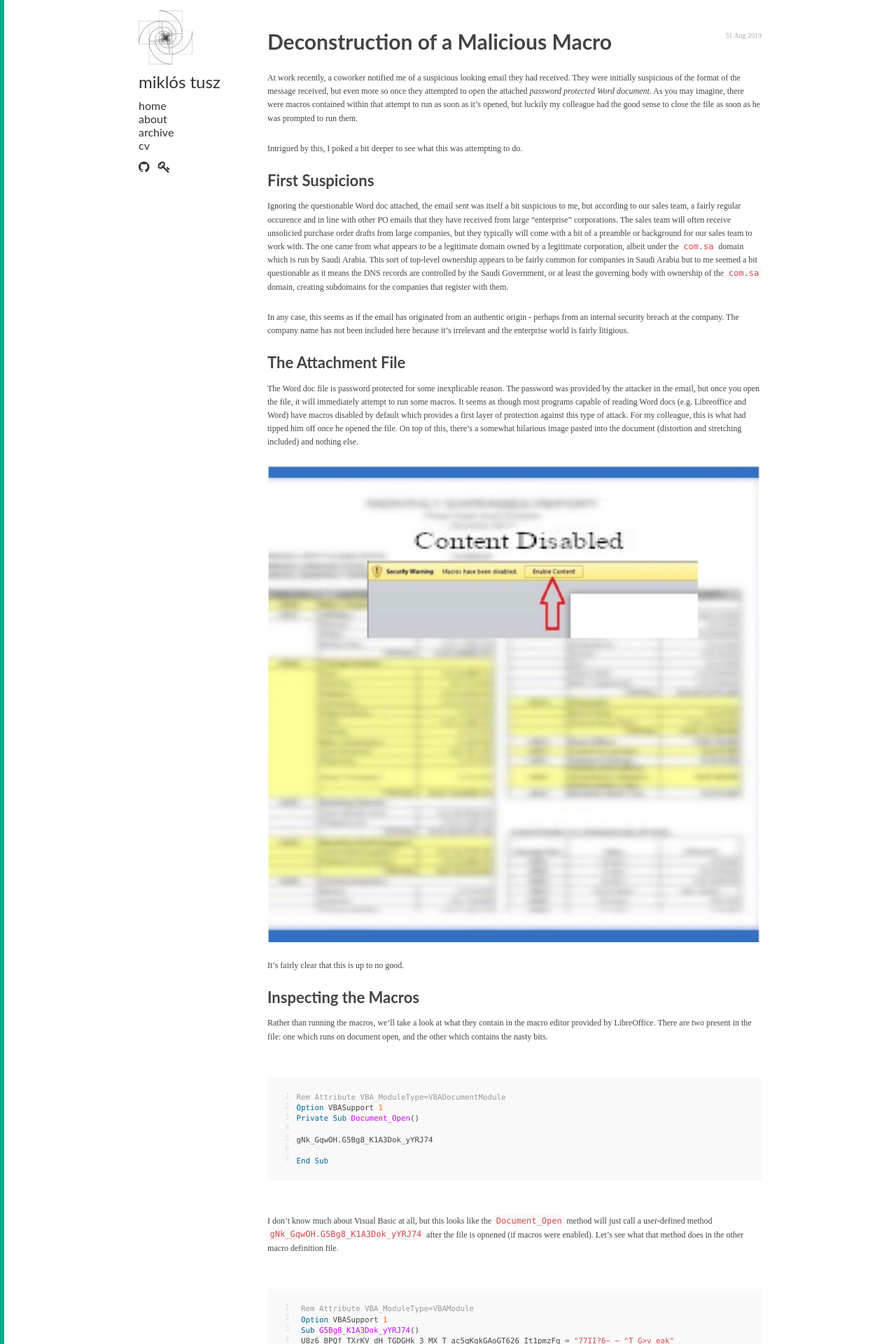
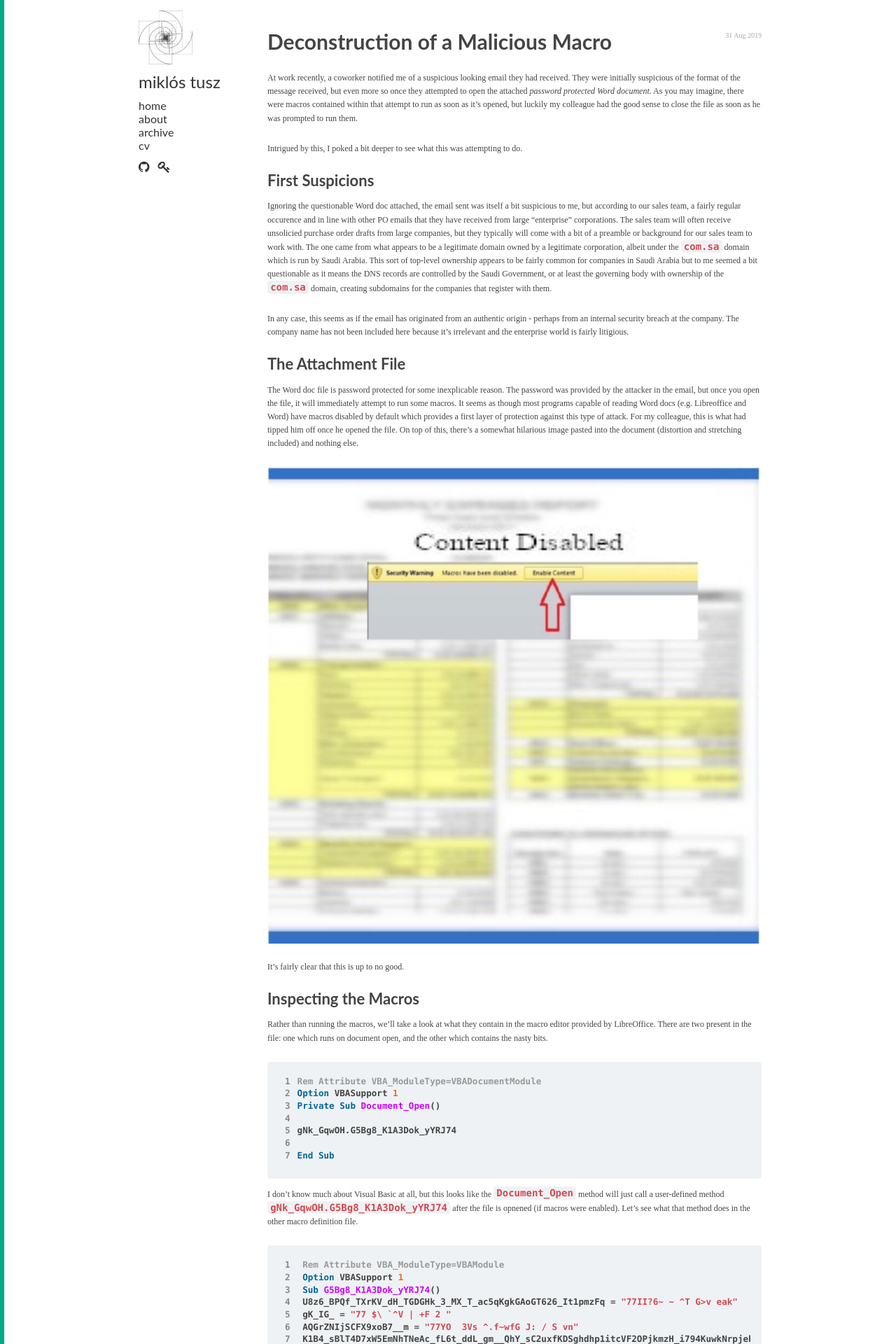
Before and after one commit to mdtusz/blog, a Jekyll site: the page built from _posts/2019-08-31-deconstructing-a-malicious-email.md, in a window 1280 px wide. Shown: the top 1920 px of the page at 70% size. Built offline with Jekyll 4.4.1, drawn with Linux system fonts in a browser that asks for light colours; some web fonts are replaced; some of the changed text lies outside the part shown.

Commit message:
Fix codeblock styles

```diff
--- a/_sass/_code.scss
+++ b/_sass/_code.scss
@@ -4,14 +4,14 @@ pre,
 .gist,
 .gist-file {
   font-family: Menlo, Monaco, "Courier New", monospace !important;
-  font-size: 12px;
+  font-size: 14px;
 }
 
 code {
   padding: 0.1em 0.3em;
-  // font-size: 90%;
   color: #d44950;
-  background-color: #f9f9f9;
+  font-weight: 600;
+  background-color: #eff2f4;
   border-radius: 4px;
 }
 
@@ -30,9 +30,9 @@ pre code {
 // Pygments via Jekyll
 .highlight {
   padding: 1em;
-  margin: 3em 0;
+  margin: 0;
   line-height: 1.4;
-  background-color: #f9f9f9;
+  background-color: #eff2f4;
   border-radius: 4px;
 
   pre {
@@ -44,12 +44,16 @@ pre code {
     display: inline-block; // Ensures the null space also isn't selectable
     padding-right: 6px;
     padding-left: 6px;
-    color: #ddd;
+    color: #888;
     // Make sure numbers aren't selectable
     -webkit-user-select: none;
     -moz-user-select: none;
     user-select: none;
   }
+}
+
+td.code {
+  display: block;
 }
 
 // Gist via GitHub Pages
```
